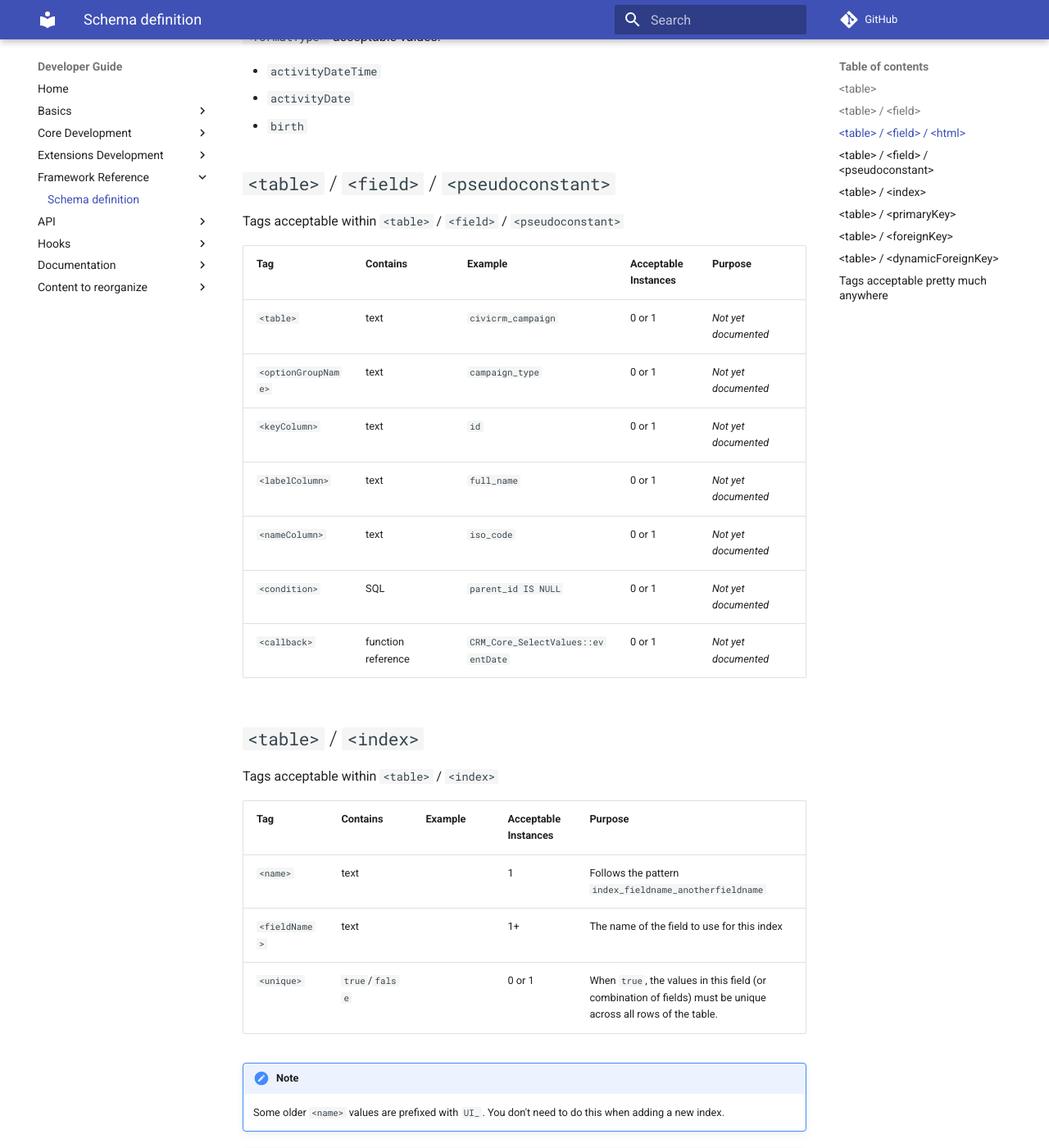
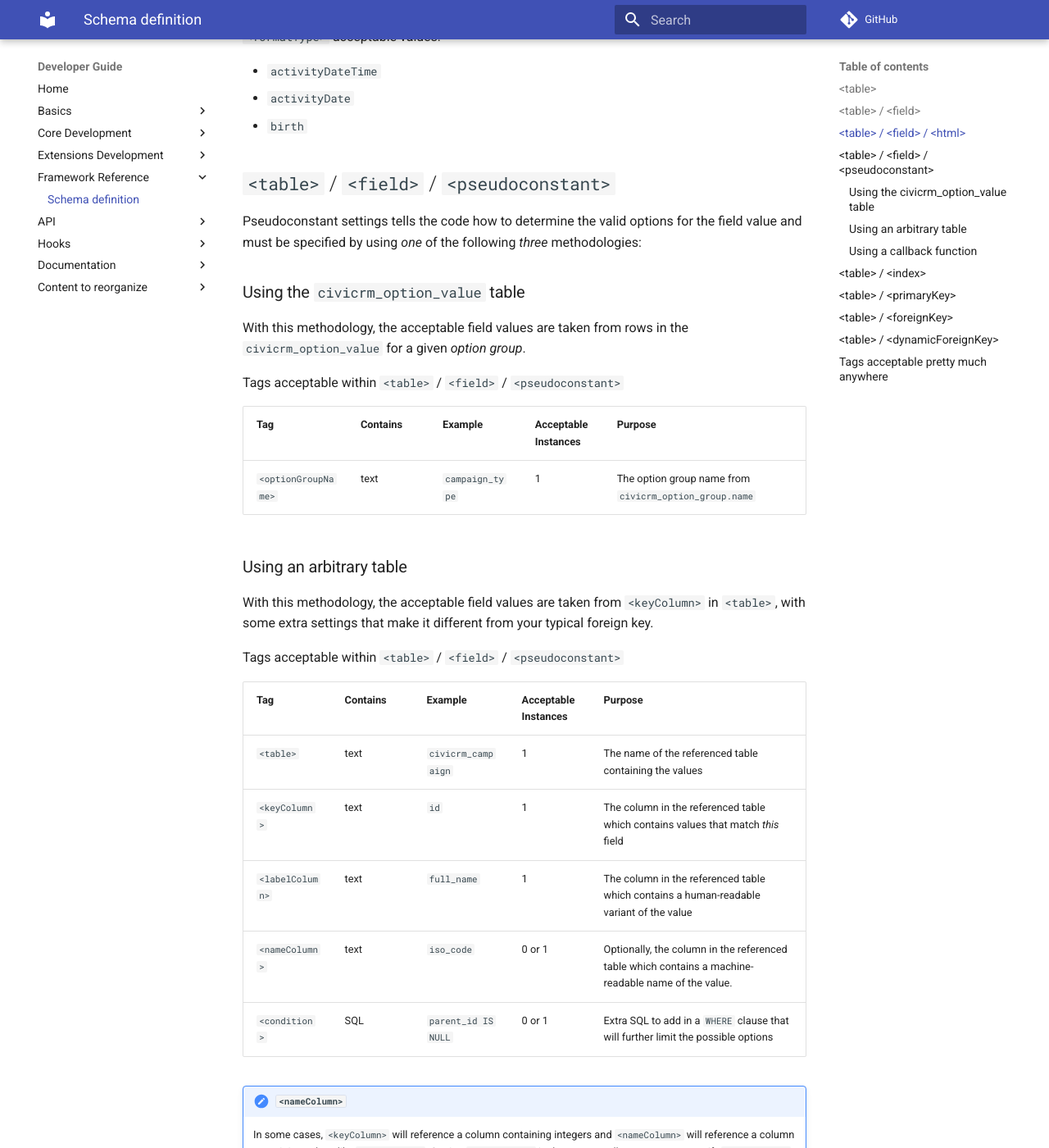
Before and after one commit to civicrm/civicrm-dev-docs, an MkDocs documentation site: the page built from docs/framework/schema-definition.md, in a window 1280 px wide and 1400 px high, scrolled down 4649 px. Shown: the whole window at 82% size. Built offline with MkDocs 1.6.1 and Material for MkDocs 9.7.7, drawn with Linux system fonts in a browser that asks for light colours; comment, search, counter and statistics services are not loaded; old or Windows-style settings are respelled for this version of MkDocs; some of the changed text lies outside the part shown.

Commit message:
Document more details in XML schema defs

```diff
--- a/docs/framework/schema-definition.md
+++ b/docs/framework/schema-definition.md
@@ -95,7 +95,7 @@ Tags acceptable within `<table>` / `<field>`
 | `<headerPattern>` | regex |  | 0 or 1 | *Not yet documented* |
 | `<dataPattern>` | regex |  | 0 or 1 | *Not yet documented* |
 | `<required>` | `true`/`false` |  | 0 or 1 | When `false`, MySQL will allow this field to be set to `NULL` |
-| `<localizable>` | `true`/`false` |  | 0 or 1 | *Not yet documented* |
+| `<localizable>` | `true`/`false` |  | 0 or 1 | If `true`, in a multilingual site the field will have separate per-language fields |
 | `<import>` | `true`/`false` |  | 0 or 1 | When `true`, this field will be available for use when importing data |
 | `<export>` | `true`/`false` |  | 0 or 1 | When `true`, users will be able to include this field in data exports |
 | `<rule>` | text |  | 0 or 1 | *Not yet documented* |
@@ -103,7 +103,7 @@ Tags acceptable within `<table>` / `<field>`
 | `<values>` |  |  | 0 or 1 | (deprecated) List of values for `enum` type. Now we use the option values table instead. |
 | `<collate>` | text | `utf8_bin` | 0 or 1 | Only needs to be set if you want something other than `utf8_unicode_ci` |
 | `<html>` | [tags](#table-field-html) |  | 0 or 1 | Settings for the form element to use for this field |
-| `<pseudoconstant>` | [tags](#table-field-pseudoconstant) |  | 0 or 1 | *Not yet documented* |
+| `<pseudoconstant>` | [tags](#table-field-pseudoconstant) |  | 0 or 1 | See [notes below](#table-field-pseudoconstant) |
 
 `<type>` should be one of the following values which correspond to [MySQL data types](https://dev.mysql.com/doc/refman/en/data-types.html)
 
@@ -145,17 +145,45 @@ Tags acceptable within `<table>` / `<field>` / `<html>`
 
 ## `<table>` / `<field>` / `<pseudoconstant>` {:#table-field-pseudoconstant}
 
+Pseudoconstant settings tells the code how to determine the valid options for the field value and must be specified by using *one* of the following *three* methodologies:
+
+### Using the `civicrm_option_value` table
+
+With this methodology, the acceptable field values are taken from rows in the `civicrm_option_value` for a given *option group*.
+
 Tags acceptable within `<table>` / `<field>` / `<pseudoconstant>`
 
 | Tag | Contains | Example | Acceptable<br>Instances | Purpose |
 | -- | -- | -- | -- | -- |
-| `<table>` | text | `civicrm_campaign` | 0 or 1 | *Not yet documented* |
-| `<optionGroupName>` | text | `campaign_type` | 0 or 1 | *Not yet documented* |
-| `<keyColumn>` | text | `id` | 0 or 1 | *Not yet documented* |
-| `<labelColumn>` | text | `full_name` | 0 or 1 | *Not yet documented* |
-| `<nameColumn>` | text | `iso_code` | 0 or 1 | *Not yet documented* |
-| `<condition>` | SQL | `parent_id IS NULL` | 0 or 1 | *Not yet documented* |
-| `<callback>` | function reference | `CRM_Core_SelectValues::eventDate` | 0 or 1 | *Not yet documented* |
+| `<optionGroupName>` | text | `campaign_type` | 1 | The option group name from `civicrm_option_group.name` |
+
+
+### Using an arbitrary table
+
+With this methodology, the acceptable field values are taken from `<keyColumn>` in `<table>`, with some extra settings that make it different from your typical foreign key.
+
+Tags acceptable within `<table>` / `<field>` / `<pseudoconstant>`
+
+| Tag | Contains | Example | Acceptable<br>Instances | Purpose |
+| -- | -- | -- | -- | -- |
+| `<table>` | text | `civicrm_campaign` | 1 | The name of the referenced table containing the values |
+| `<keyColumn>` | text | `id` | 1 | The column in the referenced table which contains values that match *this* field |
+| `<labelColumn>` | text | `full_name` | 1 | The column in the referenced table which contains a human-readable variant of the value |
+| `<nameColumn>` | text | `iso_code` | 0 or 1 | Optionally, the column in the referenced table which contains a machine-readable name of the value. |
+| `<condition>` | SQL | `parent_id IS NULL` | 0 or 1 | Extra SQL to add in a `WHERE` clause that will further limit the possible options |
+
+!!! note "`<nameColumn>`"
+    In some cases, `<keyColumn>` will reference a column containing integers and `<nameColumn>` will reference a column containing values like `"Individual"`. Setting `<nameColumn>` in these cases allows us to use specify `"Individual"` when making API calls.
+
+### Using a callback function
+
+With this methodology, the acceptable field values are taken from a PHP callback function.
+
+Tags acceptable within `<table>` / `<field>` / `<pseudoconstant>`
+
+| Tag | Contains | Example | Acceptable<br>Instances | Purpose |
+| -- | -- | -- | -- | -- |
+| `<callback>` | text | `CRM_Core_SelectValues::eventDate` | 1 | Static reference to a function in the codebase |
 
 ## `<table>` / `<index>` {:#table-index}
 
```
